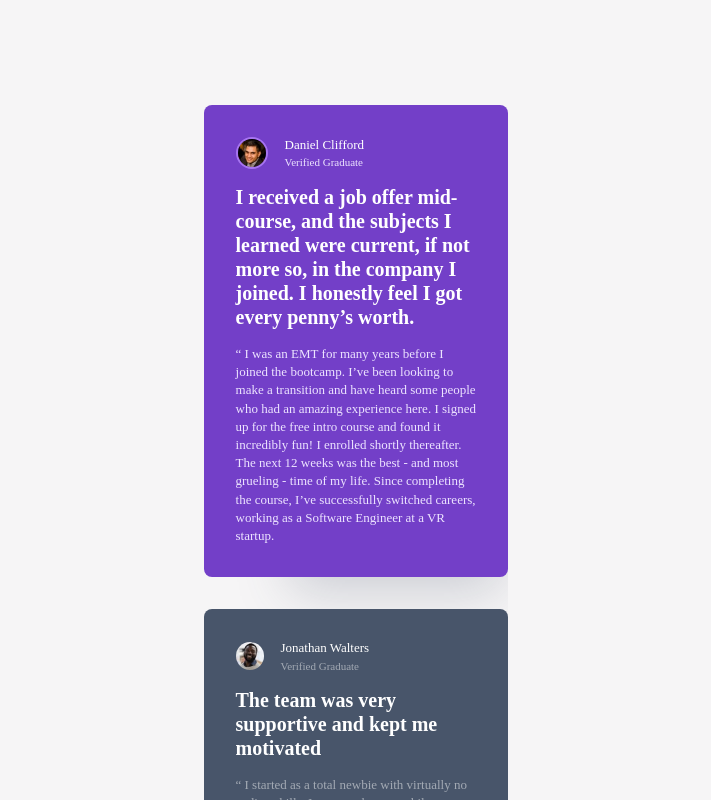
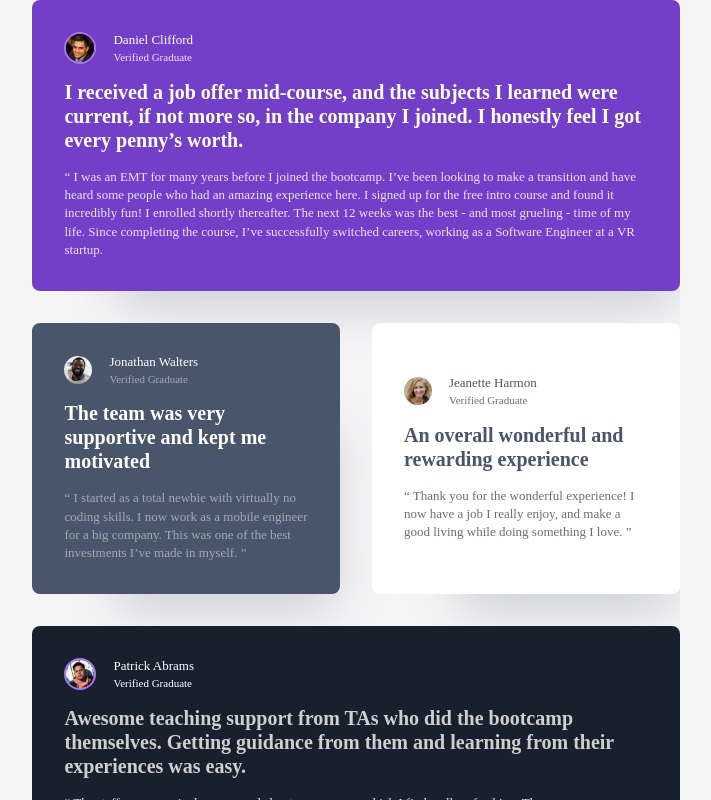
Before and after one commit to ringlochid/testimonials-grid-section-fem, a plain HTML site: page index.html in a window 1280 px wide. Shown: the whole page, without its empty margins (284-995 px from the left). Drawn offline with Linux system fonts and the light colour scheme.

Commit message:
add tabvlet layout

```diff
--- a/index.html
+++ b/index.html
@@ -51,6 +51,15 @@
       scrollbar-width: none;
       gap: var(--spacing-400, 2rem);
       align-items: start;
+      @media (768px <= width <= 1440px) {
+        width: min(40.44rem, 90svw);
+        grid-template-columns: 1fr 1fr;
+        grid-template-areas:
+          "o1 o1"
+          "o2 o3"
+          "o4 o4"
+          "o5 o5";
+      }
     }
 
     main::before {
@@ -64,6 +73,12 @@
       display: block;
       height: 4.5625rem; /* bottom padding */
     }
+
+    .card.card-order-1 {grid-area: o1;}
+    .card.card-order-2 {grid-area: o2;}
+    .card.card-order-3 {grid-area: o3;}
+    .card.card-order-4 {grid-area: o4;}
+    .card.card-order-5 {grid-area: o5;}
 
     .card {
       display: flex;
@@ -216,7 +231,7 @@
 
   <main>
 
-    <div class="card purple">
+    <div class="card purple card-order-1">
       <div class="profile">
         <img src="./images/image-daniel.jpg" alt="daniel">
         <div class="title-wrapper">
@@ -237,7 +252,7 @@
       </p>
     </div>
 
-    <div class="card grey">
+    <div class="card grey card-order-2">
       <div class="profile">
         <img src="./images/image-jonathan.jpg" alt="jonathan">
         <div class="title-wrapper">
@@ -252,7 +267,7 @@
       </p>
     </div>
 
-     <div class="card white">
+     <div class="card white card-order-3">
       <div class="profile">
         <img src="./images/image-jeanette.jpg" alt="jeanette">
         <div class="title-wrapper">
@@ -267,7 +282,7 @@
       </p>
     </div>
 
-     <div class="card dark-blue">
+     <div class="card dark-blue card-order-4">
       <div class="profile">
         <img src="./images/image-patrick.jpg" alt="patrick">
         <div class="title-wrapper">
@@ -287,7 +302,7 @@
       </p>
     </div>
 
-    <div class="card white">
+    <div class="card white card-order-5">
       <div class="profile">
         <img src="./images/image-kira.jpg" alt="kira">
         <div class="title-wrapper">
```
